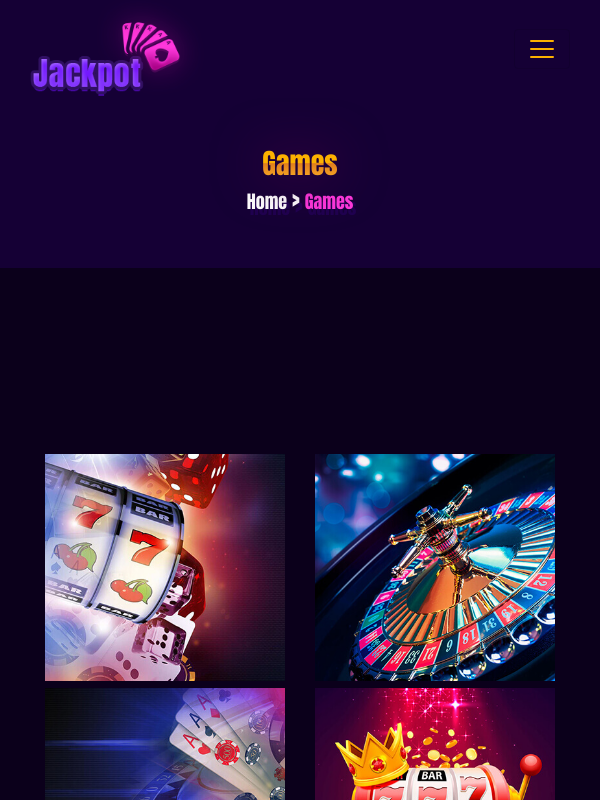
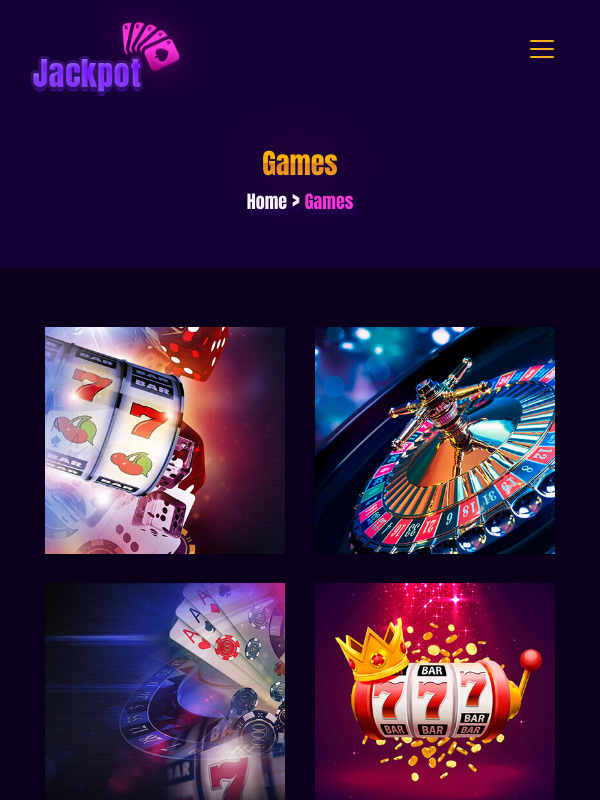
Before and after one commit to jonyrahman626/Jackpot-React, a React (Create React App) app: page /games in a window 600 px wide. Shown: the top 800 px of the page. Built offline with nearby package versions, Linux system fonts and the light colour scheme.

Commit message:
Game Responsive

```diff
--- a/src/components/GameDetail/GameDetailResponsive.css
+++ b/src/components/GameDetail/GameDetailResponsive.css
@@ -2,10 +2,23 @@
 
 @media (min-width:992px) and (max-width: 1199.98px) {}
 
-@media (min-width:768px) and (max-width: 991.98px) {}
+@media (min-width:768px) and (max-width: 991.98px) {
+
+
+}
 
 @media (min-width:576px) and (max-width: 767.98px) {
+    .client_bg2 {
+        padding: 52px 0 38px 0 !important;
+    }
 
+    .main_game {
+        padding: 0px 0 20px 0;
+    }
+
+    .game_margin2{
+        margin-bottom: 22px;
+    }
 }
 
 @media (max-width: 575.98px) {
```
